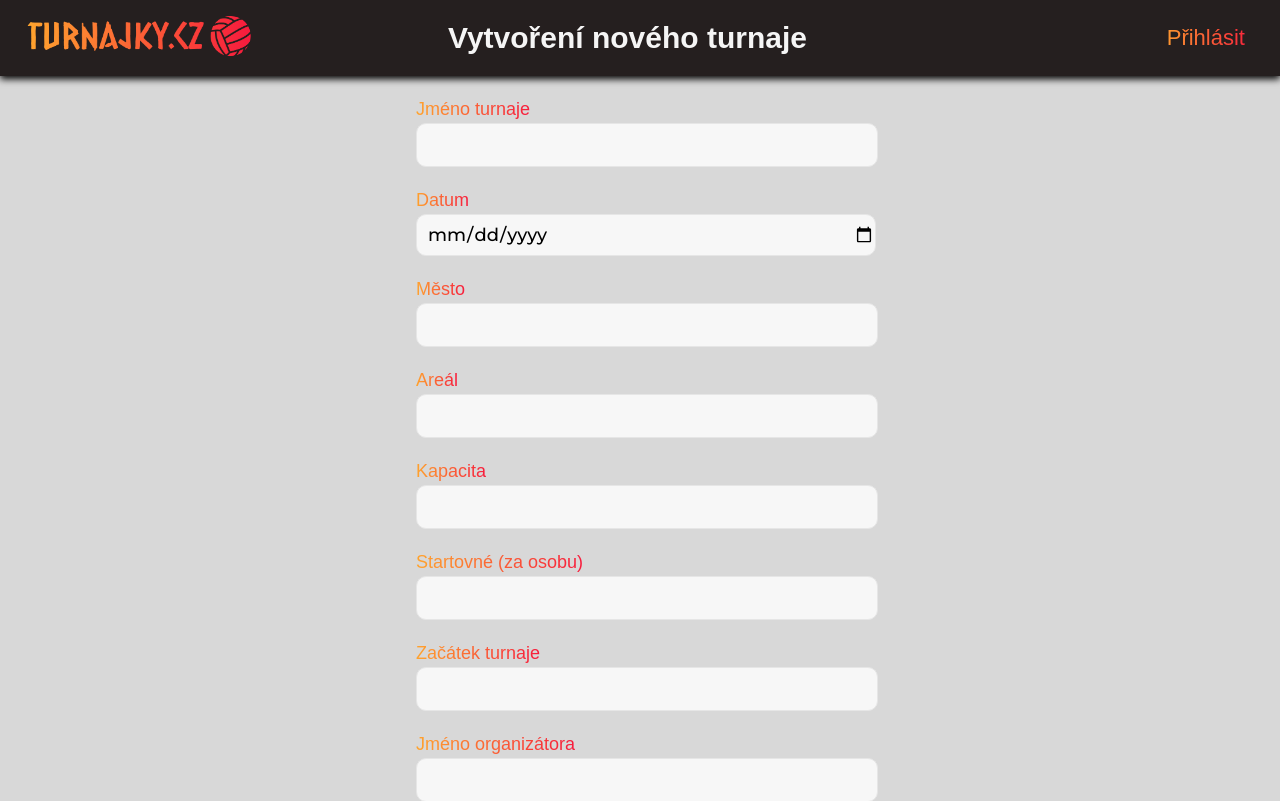
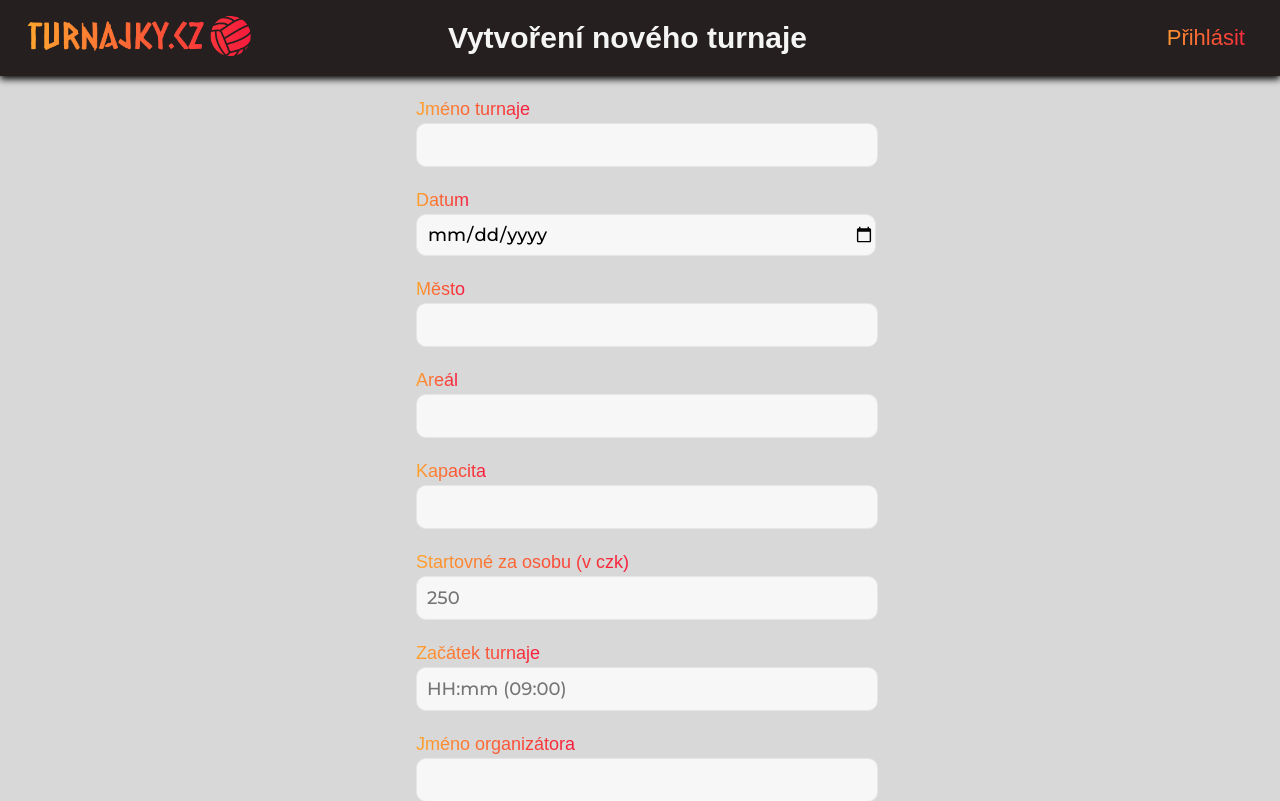
Before and after one commit to vacenovskyrichard/tournament_info_frontend, a React (Create React App) app: page /add_tournament in a window 1280 px wide. Shown: the top 801 px of the page. Built offline with nearby package versions, Linux system fonts and the light colour scheme; no server answers; a web font is replaced by a local one.

Commit message:
Fix redirecting after new tournament creation to profile and add placeholders to clear, how input should look like

```diff
--- a/src/pages/AddTournament.js
+++ b/src/pages/AddTournament.js
@@ -35,7 +35,7 @@ export default function AddTournament() {
       body: JSON.stringify(data),
     })
       .then((resp) => resp.json())
-      .then(() => navigate("/"));
+      .then(() => navigate("/profile"));
   };
 
   // options for category select form
@@ -148,11 +148,12 @@ export default function AddTournament() {
 
           {/* Tournament price */}
           <InputField
-            label={"Startovné (za osobu)"}
+            label={"Startovné za osobu (v czk)"}
             type={"text"}
             name={"price"}
             requiredMessage={"Zadejte startovné"}
             errors={errors.price}
+            placeholder={"250"}
             pattern={"^[0-9]*$"}
             register={register}
           />
@@ -165,6 +166,7 @@ export default function AddTournament() {
             requiredMessage={"Zadejte čas začátku turnaje"}
             errors={errors.start}
             register={register}
+            placeholder={"HH:mm (09:00)"}
             pattern={"^([0-1]?[0-9]|2[0-3]):[0-5][0-9]$"}
             onChange={onChangeStartTime}
           />
```
